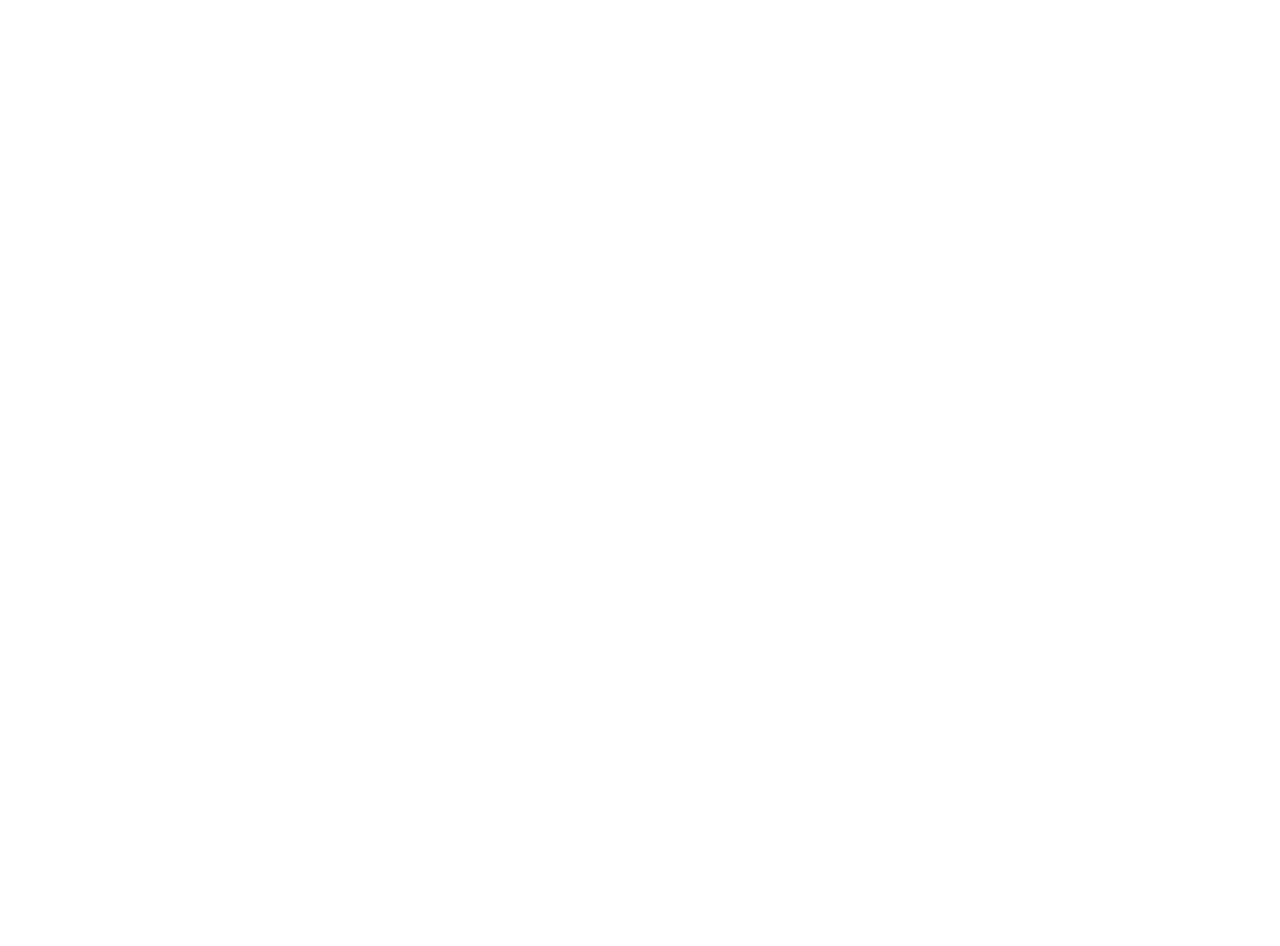
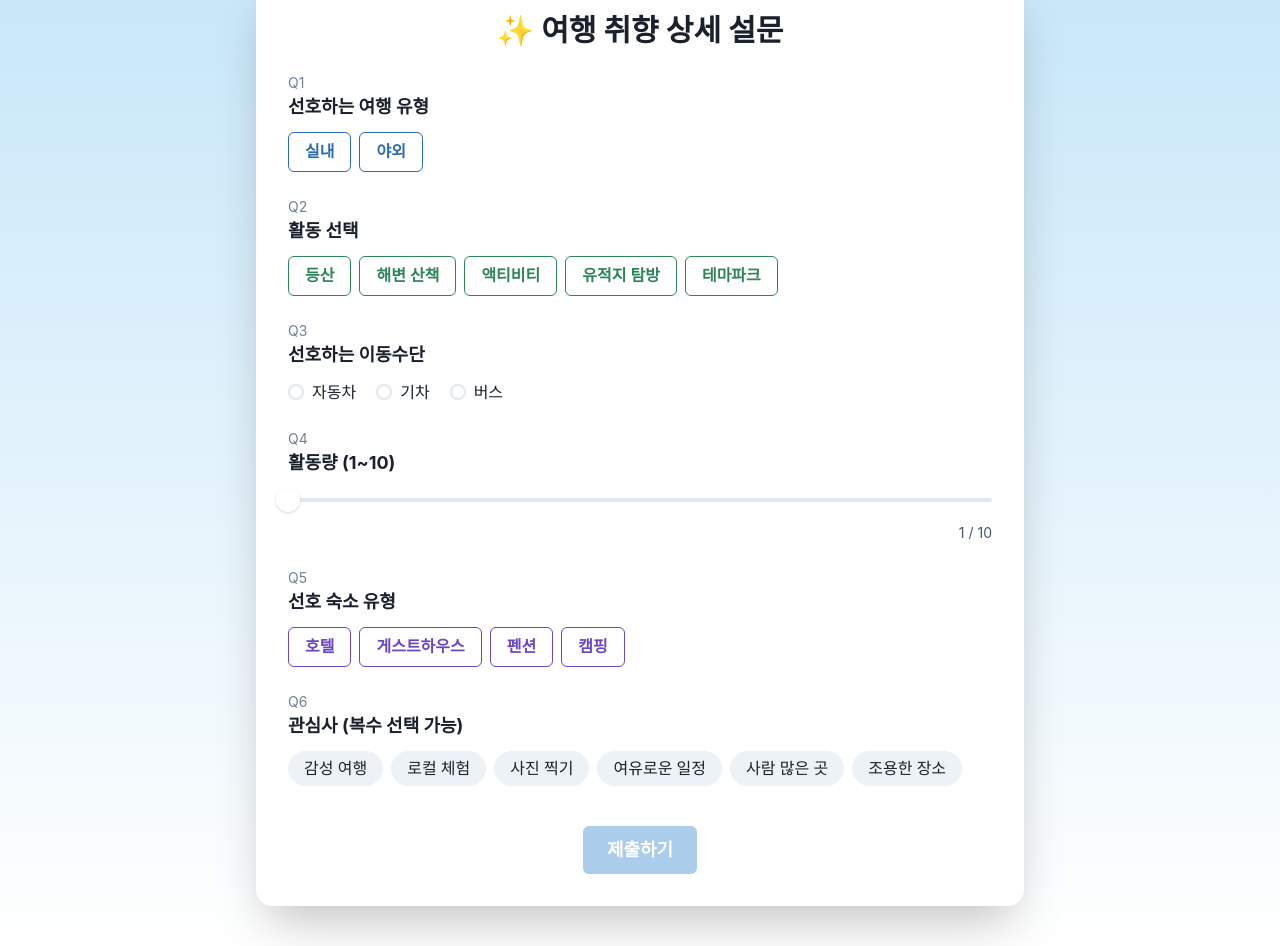
Before and after one commit to NULL-POINT-gachon/Frontend, a React (Vite) app: page /preference in a window 1280 px wide. Before the commit this address had no page. Shown: the part 180-1126 px from the top of the page. Before the commit the page ends 800 px from the top, so only its background shows below. Built offline with nearby package versions, Linux system fonts and the light colour scheme.

Commit message:
✨feat: AI 분석 상세 설문 페이지 구현 (#13)

```diff
--- a/src/App.jsx
+++ b/src/App.jsx
@@ -12,6 +12,7 @@
 import ProfilePage from "./pages/ProfilePage";
 import AccountDeletePage from "./pages/AccountDeletePage";
 import Result from "./pages/Result";
+import PreferenceSurvey from "./pages/PreferenceSurvey";
 
 import { TravelProvider } from "./contexts/TravelContext";
 import { AuthProvider } from "./contexts/AuthContext";
@@ -63,6 +64,13 @@
                 }
               />
 
+              <Route
+              path="/preference"
+              element={
+                <PreferenceSurvey/>
+              }
+              />
+
 
               <Route
                 path="/mypage"
--- /dev/null
+++ b/src/pages/PreferenceSurvey.jsx
@@ -0,0 +1,246 @@
+import React from "react";
+import {
+    Box,
+    Heading,
+    Text,
+    Button,
+    Wrap,
+    WrapItem,
+    RadioGroup,
+    Radio,
+    Stack,
+    Slider,
+    SliderTrack,
+    SliderFilledTrack,
+    SliderThumb,
+    Alert,
+    AlertIcon,
+    Tag,
+    TagLabel,
+    Spinner,
+  } from "@chakra-ui/react";
+  import { useState } from "react";
+  import { useNavigate } from "react-router-dom";
+  import axios from "axios";
+
+  function PreferenceSurvey() {
+    const [formData, setFormData] = useState({
+      type: "",
+      activity: "",
+      transport: "",
+      intensity: 1, // 기본값 1로 변경
+      stay: "",
+      interests: [],
+    });
+
+    const [error, setError] = useState("");
+    const [loading, setLoading] = useState(false);
+    const navigate = useNavigate();
+
+    const handleInterestToggle = (item) => {
+      setFormData((prev) => {
+        const exists = prev.interests.includes(item);
+        return {
+          ...prev,
+          interests: exists
+            ? prev.interests.filter((i) => i !== item)
+            : [...prev.interests, item],
+        };
+      });
+    };
+
+    const isValid =
+      formData.type &&
+      formData.activity &&
+      formData.transport &&
+      formData.intensity > 0 &&
+      formData.stay &&
+      formData.interests.length > 0;
+
+    const handleSubmit = async () => {
+      try {
+        setLoading(true);
+        setError("");
+
+        await axios.post("/api/survey-detail", formData, {
+          headers: {
+            "Content-Type": "application/json",
+          },
+        });
+
+        navigate("/final-recommendation");
+      } catch (err) {
+        const message =
+          err?.response?.data?.message || "설문 저장에 실패했습니다.";
+        setError(message);
+      } finally {
+        setLoading(false);
+      }
+    };
+
+    return (
+      <Box bgGradient="linear(to-b, blue.50, white)" minH="100vh" py={10}>
+        <Box
+          maxW="800px"
+          mx="auto"
+          p={8}
+          bg="white"
+          borderRadius="2xl"
+          boxShadow="2xl"
+        >
+          <Heading size="lg" mb={6} textAlign="center">
+            ✨ 여행 취향 상세 설문
+          </Heading>
+
+          {/* 1. 여행 유형 */}
+          <Box mb={6}>
+            <Text fontSize="sm" color="gray.500">Q1</Text>
+            <Text fontSize="lg" fontWeight="bold" mb={3}>선호하는 여행 유형</Text>
+            <Wrap>
+              {["실내", "야외"].map((item) => (
+                <WrapItem key={item}>
+                  <Button
+                    variant={formData.type === item ? "solid" : "outline"}
+                    colorScheme="blue"
+                    onClick={() => setFormData({ ...formData, type: item })}
+                  >
+                    {item}
+                  </Button>
+                </WrapItem>
+              ))}
+            </Wrap>
+          </Box>
+
+          {/* 2. 활동 선택 */}
+          <Box mb={6}>
+            <Text fontSize="sm" color="gray.500">Q2</Text>
+            <Text fontSize="lg" fontWeight="bold" mb={3}>활동 선택</Text>
+            <Wrap>
+              {(formData.type === "실내"
+                ? ["맛집 탐방", "카페 투어", "전시 관람", "스파", "쇼핑"]
+                : ["등산", "해변 산책", "액티비티", "유적지 탐방", "테마파크"]
+              ).map((item) => (
+                <WrapItem key={item}>
+                  <Button
+                    variant={formData.activity === item ? "solid" : "outline"}
+                    colorScheme="green"
+                    onClick={() => setFormData({ ...formData, activity: item })}
+                  >
+                    {item}
+                  </Button>
+                </WrapItem>
+              ))}
+            </Wrap>
+          </Box>
+
+          {/* 3. 이동수단 */}
+          <Box mb={6}>
+            <Text fontSize="sm" color="gray.500">Q3</Text>
+            <Text fontSize="lg" fontWeight="bold" mb={3}>선호하는 이동수단</Text>
+            <RadioGroup
+              value={formData.transport}
+              onChange={(val) => setFormData({ ...formData, transport: val })}
+            >
+              <Stack direction="row" spacing={5}>
+                <Radio value="자동차">자동차</Radio>
+                <Radio value="기차">기차</Radio>
+                <Radio value="버스">버스</Radio>
+              </Stack>
+            </RadioGroup>
+          </Box>
+
+          {/* 4. 활동량 */}
+          <Box mb={6}>
+            <Text fontSize="sm" color="gray.500">Q4</Text>
+            <Text fontSize="lg" fontWeight="bold" mb={3}>활동량 (1~10)</Text>
+            <Slider
+              defaultValue={formData.intensity}
+              min={1}
+              max={10}
+              step={1}
+              onChange={(val) => setFormData({ ...formData, intensity: val })}
+            >
+              <SliderTrack><SliderFilledTrack /></SliderTrack>
+              <SliderThumb boxSize={6} />
+            </Slider>
+            <Text mt={1} textAlign="right" fontSize="sm" color="gray.600">
+              {formData.intensity} / 10
+            </Text>
+          </Box>
+
+          {/* 5. 숙소 유형 */}
+          <Box mb={6}>
+            <Text fontSize="sm" color="gray.500">Q5</Text>
+            <Text fontSize="lg" fontWeight="bold" mb={3}>선호 숙소 유형</Text>
+            <Wrap>
+              {["호텔", "게스트하우스", "펜션", "캠핑"].map((item) => (
+                <WrapItem key={item}>
+                  <Button
+                    variant={formData.stay === item ? "solid" : "outline"}
+                    colorScheme="purple"
+                    onClick={() => setFormData({ ...formData, stay: item })}
+                  >
+                    {item}
+                  </Button>
+                </WrapItem>
+              ))}
+            </Wrap>
+          </Box>
+
+          {/* 6. 관심사 */}
+          <Box mb={6}>
+            <Text fontSize="sm" color="gray.500">Q6</Text>
+            <Text fontSize="lg" fontWeight="bold" mb={3}>관심사 (복수 선택 가능)</Text>
+            <Wrap>
+              {[
+                "감성 여행",
+                "로컬 체험",
+                "사진 찍기",
+                "여유로운 일정",
+                "사람 많은 곳",
+                "조용한 장소",
+              ].map((item) => (
+                <WrapItem key={item}>
+                  <Tag
+                    size="lg"
+                    variant={formData.interests.includes(item) ? "solid" : "subtle"}
+                    colorScheme={formData.interests.includes(item) ? "blue" : "gray"}
+                    borderRadius="full"
+                    onClick={() => handleInterestToggle(item)}
+                    cursor="pointer"
+                    px={4}
+                    py={2}
+                  >
+                    <TagLabel>{item}</TagLabel>
+                  </Tag>
+                </WrapItem>
+              ))}
+            </Wrap>
+          </Box>
+
+          {/* 에러 메시지 */}
+          {error && (
+            <Alert status="error" mt={4} borderRadius="md">
+              <AlertIcon />
+              {error}
+            </Alert>
+          )}
+
+          {/* 제출 버튼 */}
+          <Box mt={10} textAlign="center">
+            <Button
+              colorScheme="blue"
+              size="lg"
+              onClick={handleSubmit}
+              isDisabled={!isValid || loading}
+            >
+              {loading ? <Spinner size="sm" mr={2} /> : null}
+              제출하기
+            </Button>
+          </Box>
+        </Box>
+      </Box>
+    );
+  }
+
+  export default PreferenceSurvey;
--- a/src/pages/Result.jsx
+++ b/src/pages/Result.jsx
@@ -64,7 +64,7 @@
       try {
         // 실제 선택 결과 전송
         // await axios.post("/api/selected-city", { city: selectedCity });
-        navigate("/survey/preference");
+        navigate("/preference");
       } catch (error) {
         alert("도시 전송 실패");
       }
@@ -113,7 +113,7 @@
         )}
 
         <Box textAlign="center" mt={6}>
-          <Button variant="link" colorScheme="gray" onClick={() => navigate("/survey/date")}>
+          <Button variant="link" colorScheme="gray" onClick={() => navigate("/")}>
             ⬅️ 다시 분석하기
           </Button>
         </Box>
```
